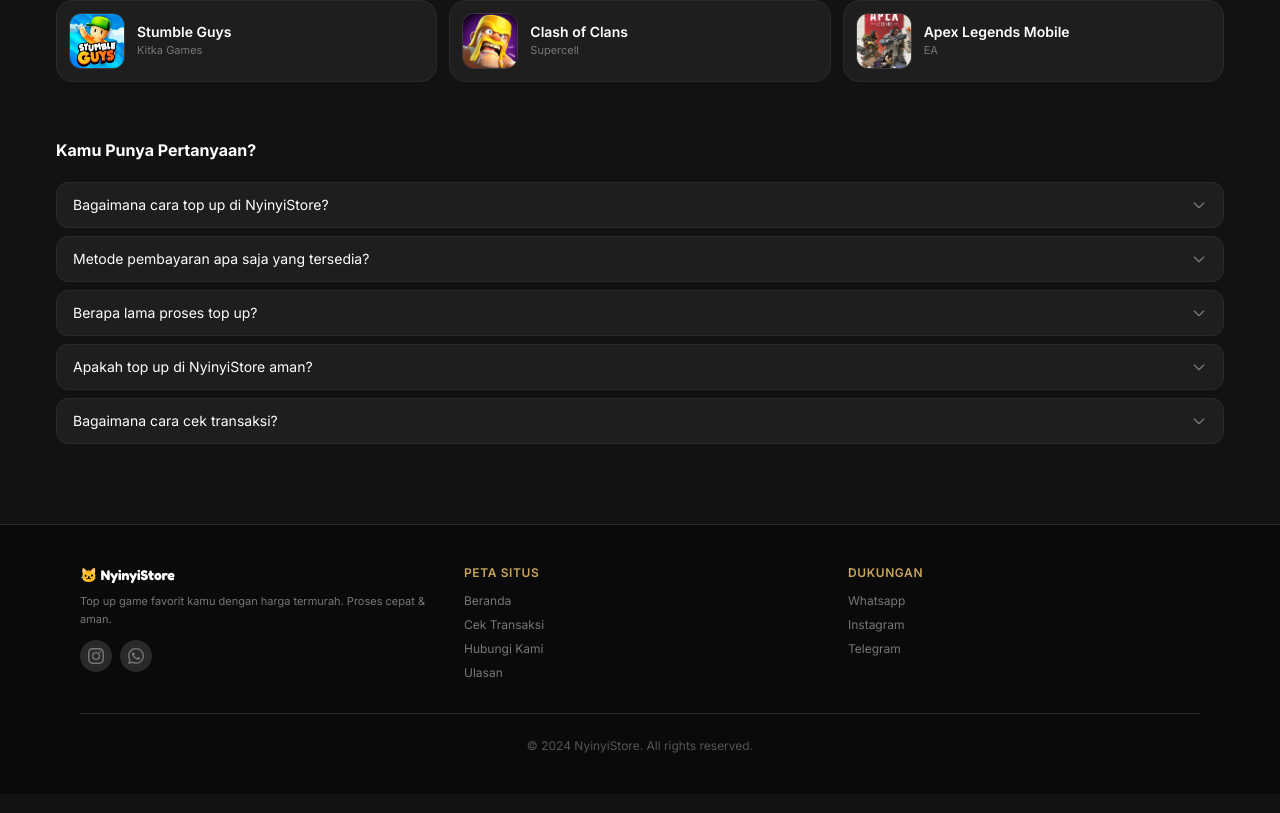
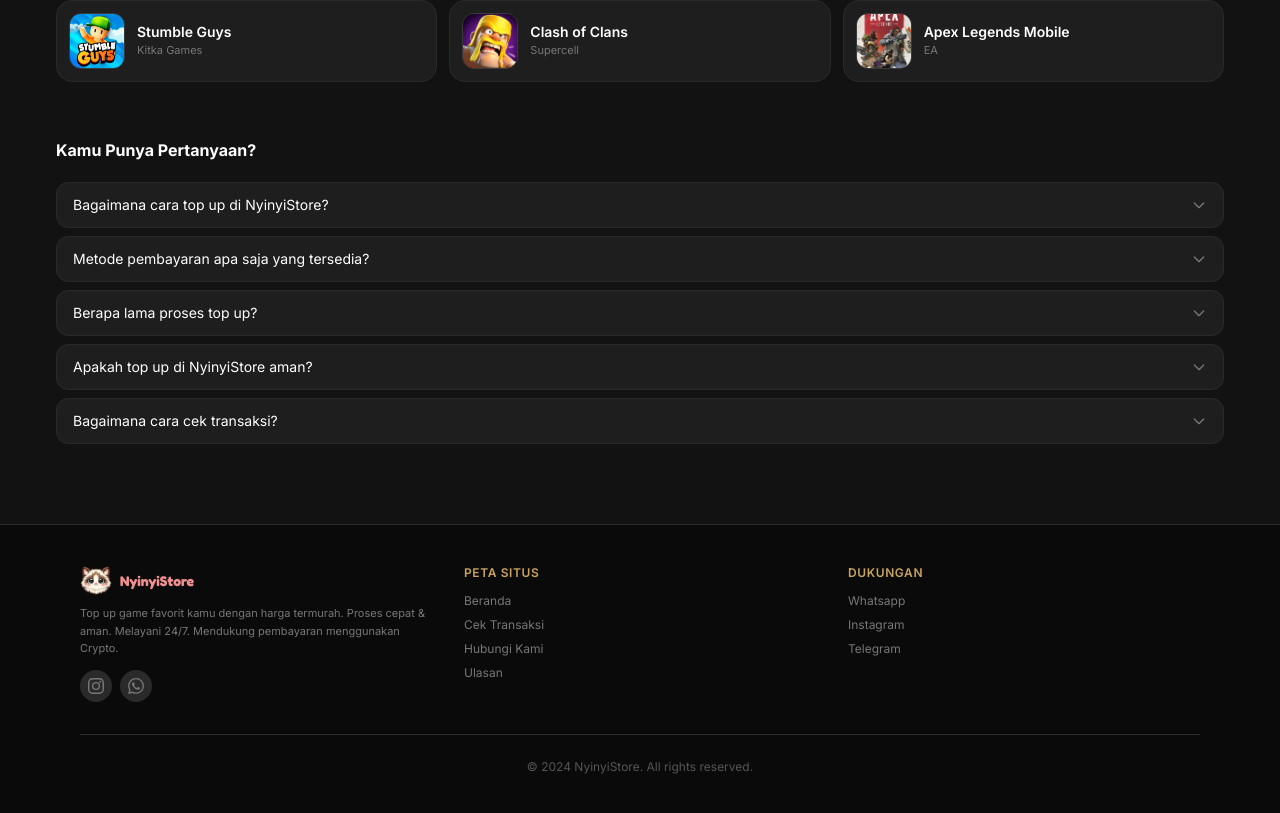
Before and after one commit to rinonism/nyinyistore, a Next.js app: page / in a window 1280 px wide. Shown: the part 1161-1974 px from the top of the page. Built offline with nearby package versions, Linux system fonts and the light colour scheme.

Commit message:
Footer: use cat logo, add 24/7 + crypto payment text

```diff
--- a/src/components/Footer.tsx
+++ b/src/components/Footer.tsx
@@ -9,11 +9,12 @@ export default function Footer() {
         <div className="grid grid-cols-2 gap-8 sm:grid-cols-3">
           {/* Brand */}
           <div>
-            <h2 className="text-sm font-bold text-white mb-2" style={{ fontFamily: "var(--font-fredoka)" }}>
-              🐱 NyinyiStore
-            </h2>
+            <div className="flex items-center gap-2 mb-2">
+              <img src="/logo-cat.png" alt="NyinyiStore" className="h-8 w-8 object-contain" />
+              <span className="text-sm font-bold text-[#EF8F8F]" style={{ fontFamily: "var(--font-fredoka)" }}>NyinyiStore</span>
+            </div>
             <p className="text-[11px] text-[#777] leading-relaxed">
-              Top up game favorit kamu dengan harga termurah. Proses cepat & aman.
+              Top up game favorit kamu dengan harga termurah. Proses cepat & aman. Melayani 24/7. Mendukung pembayaran menggunakan Crypto.
             </p>
             <div className="mt-3 flex gap-2">
               <a href="https://instagram.com/nyinyistore" target="_blank" rel="noopener noreferrer" className="rounded-full bg-[#2a2a2a] p-2 text-[#777] hover:text-[#c8a45c] transition-colors">
```
